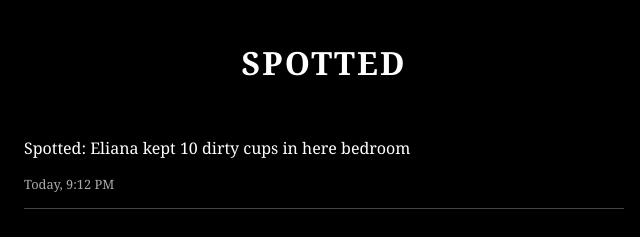
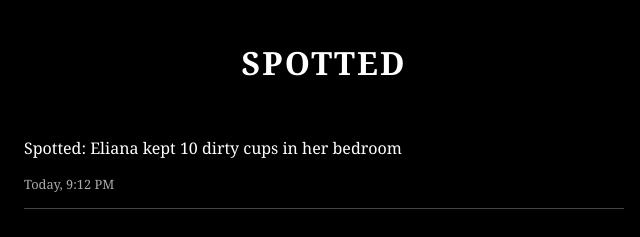
Before and after one commit to TheInsiderr/The_Insider, a plain HTML site: page index.html in a window 1280 px wide. Shown: the top 237 px of the page, 316-956 px from the left. Drawn offline with Linux system fonts and the light colour scheme.

Commit message:
New post
Corrected a typo in the text content and fixed the HTML structure.

```diff
--- a/index.html
+++ b/index.html
@@ -34,7 +34,7 @@
 <h1>SPOTTED</h1>
 
 <div class="post">
-  <p>Spotted: Eliana kept 10 dirty cups in here bedroom</p>
+  <p>Spotted: Eliana kept 10 dirty cups in her bedroom</p>
   <div class="time">Today, 9:12 PM</div>
 </div>
 
```
